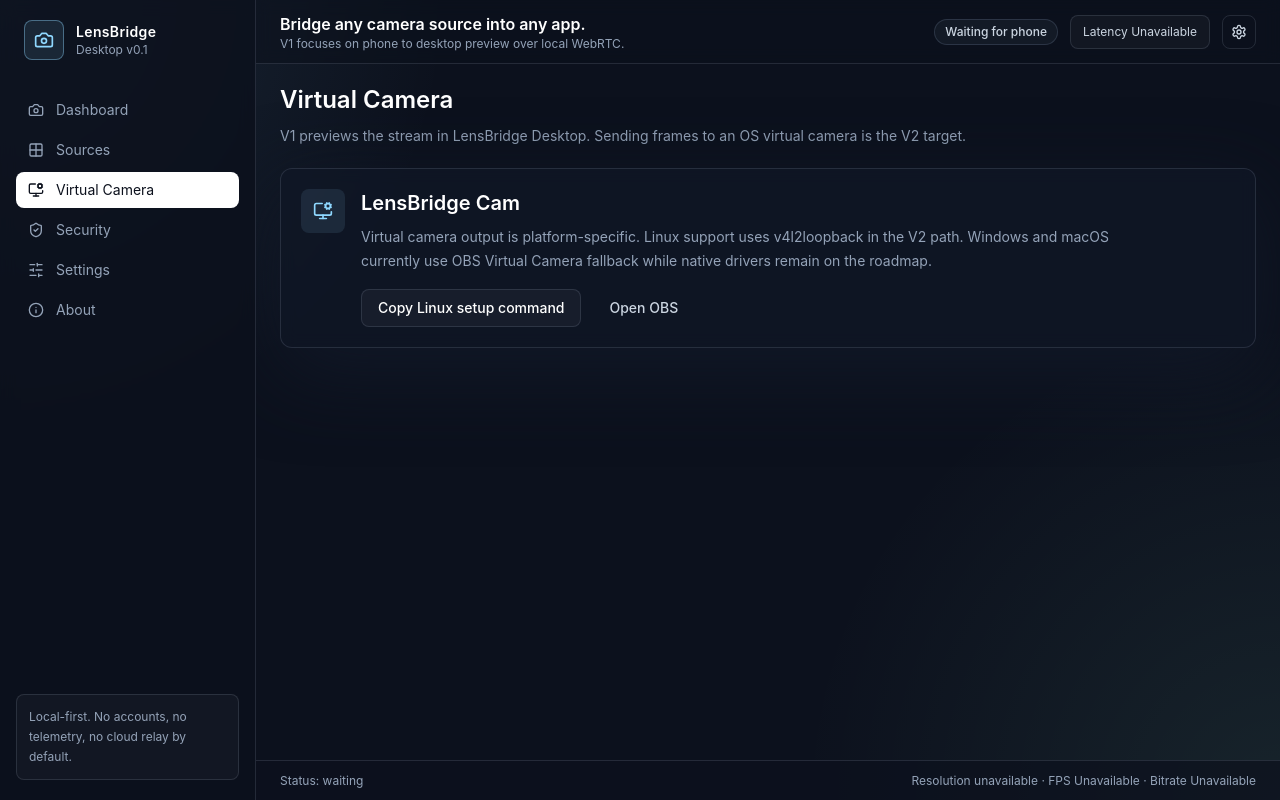
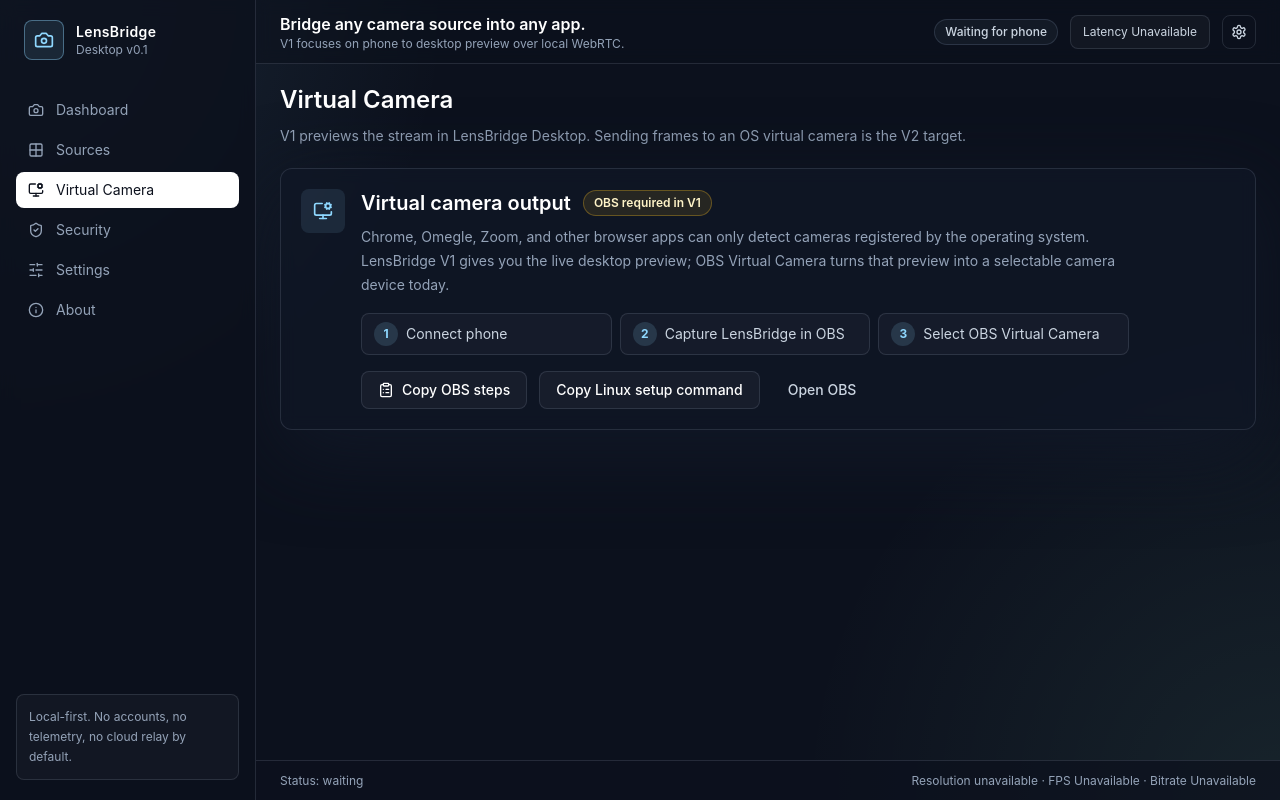
Before and after one commit to Abhi190702/lensbridge, a React (Vite) app in the folder apps/desktop/: page / in a window 1280 px wide. Both pictures are taken after a click on the button "Virtual Camera". Built offline with nearby package versions, Linux system fonts and the light colour scheme; no server answers.

Commit message:
Polish OBS camera path and signaling isolation

```diff
--- a/apps/desktop/src/components/SourcePreview.tsx
+++ b/apps/desktop/src/components/SourcePreview.tsx
@@ -1,21 +1,30 @@
 import { useEffect, useRef } from "react";
 import type { StreamMetrics } from "@lensbridge/shared";
-import { MonitorPlay, VideoOff } from "lucide-react";
+import { FlipHorizontal2, MonitorPlay, VideoOff } from "lucide-react";
 import { formatMetric } from "../lib/format";
 
 interface SourcePreviewProps {
   stream: MediaStream | null;
   metrics: Partial<StreamMetrics>;
+  mirrored: boolean;
+  onToggleMirror: () => void;
 }
 
-export function SourcePreview({ stream, metrics }: SourcePreviewProps) {
+export function SourcePreview({ stream, metrics, mirrored, onToggleMirror }: SourcePreviewProps) {
   const videoRef = useVideoStream(stream);
 
   return (
     <div className="overflow-hidden rounded-xl border border-line bg-black shadow-panel">
       <div className="video-grid relative aspect-video bg-slate-950">
         {stream ? (
-          <video ref={videoRef} className="h-full w-full object-contain" autoPlay playsInline muted />
+          <video
+            ref={videoRef}
+            className="h-full w-full object-contain transition-transform duration-200"
+            style={{ transform: mirrored ? "scaleX(-1)" : undefined }}
+            autoPlay
+            playsInline
+            muted
+          />
         ) : (
           <div className="flex h-full flex-col items-center justify-center text-slate-500">
             <VideoOff className="mb-3 h-10 w-10" />
@@ -31,6 +40,16 @@ export function SourcePreview({ stream, metrics }: SourcePreviewProps) {
           <MonitorPlay className="h-4 w-4 text-brand" />
           Phone WebRTC source
         </span>
+        <button
+          type="button"
+          className="inline-flex items-center gap-2 rounded-full border border-line px-3 py-1.5 font-medium text-slate-200 transition hover:border-brand/70 hover:text-white disabled:cursor-not-allowed disabled:opacity-50"
+          onClick={onToggleMirror}
+          disabled={!stream}
+          title="Flip the desktop preview for OBS/window capture when the browser preview feels reversed."
+        >
+          <FlipHorizontal2 className="h-3.5 w-3.5 text-brand" />
+          {mirrored ? "Mirrored output" : "Mirror output"}
+        </button>
         <span>
           FPS {formatMetric(metrics.fps)} · {metrics.width && metrics.height ? `${metrics.width}x${metrics.height}` : "Resolution unavailable"} ·{" "}
           {formatMetric(metrics.bitrateKbps, "kbps")}
--- a/apps/desktop/src/components/VirtualCameraPanel.tsx
+++ b/apps/desktop/src/components/VirtualCameraPanel.tsx
@@ -1,6 +1,17 @@
-import { MonitorCog } from "lucide-react";
+import { ClipboardList, MonitorCog } from "lucide-react";
 import { Button } from "./ui/Button";
 import { Card } from "./ui/Card";
+
+const OBS_STEPS = `LensBridge V1 -> Chrome camera setup
+
+1. Keep LensBridge Desktop open with the phone preview visible.
+2. Open OBS Studio.
+3. Add a Window Capture source and select the LensBridge Desktop window.
+4. Crop the OBS source to the preview area if needed.
+5. Click Start Virtual Camera in OBS.
+6. In Chrome, pick "OBS Virtual Camera" from the camera list.
+
+If the browser preview is reversed, click "Mirror output" under the LensBridge preview before capturing it in OBS.`;
 
 export function VirtualCameraPanel() {
   return (
@@ -9,13 +20,28 @@ export function VirtualCameraPanel() {
         <div className="flex h-11 w-11 shrink-0 items-center justify-center rounded-lg bg-brand/10 text-brand">
           <MonitorCog className="h-5 w-5" />
         </div>
-        <div>
-          <h2 className="text-xl font-semibold text-white">LensBridge Cam</h2>
+        <div className="min-w-0">
+          <div className="flex flex-wrap items-center gap-3">
+            <h2 className="text-xl font-semibold text-white">Virtual camera output</h2>
+            <span className="rounded-full border border-amber-400/30 bg-amber-400/10 px-2.5 py-1 text-xs font-semibold text-amber-100">
+              OBS required in V1
+            </span>
+          </div>
           <p className="mt-2 max-w-3xl text-sm leading-6 text-slate-400">
-            Virtual camera output is platform-specific. Linux support uses v4l2loopback in the V2 path. Windows and
-            macOS currently use OBS Virtual Camera fallback while native drivers remain on the roadmap.
+            Chrome, Omegle, Zoom, and other browser apps can only detect cameras registered by the operating system.
+            LensBridge V1 gives you the live desktop preview; OBS Virtual Camera turns that preview into a selectable
+            camera device today.
           </p>
+          <div className="mt-4 grid gap-2 text-sm text-slate-300 sm:grid-cols-3">
+            <Step number="1" label="Connect phone" />
+            <Step number="2" label="Capture LensBridge in OBS" />
+            <Step number="3" label="Select OBS Virtual Camera" />
+          </div>
           <div className="mt-4 flex flex-wrap gap-3">
+            <Button variant="secondary" onClick={() => void navigator.clipboard.writeText(OBS_STEPS)}>
+              <ClipboardList className="h-4 w-4" />
+              Copy OBS steps
+            </Button>
             <Button variant="secondary" onClick={() => void navigator.clipboard.writeText("cd drivers/linux && ./setup-v4l2loopback.sh")}>
               Copy Linux setup command
             </Button>
@@ -26,3 +52,14 @@ export function VirtualCameraPanel() {
     </Card>
   );
 }
+
+function Step({ number, label }: { number: string; label: string }) {
+  return (
+    <div className="flex items-center gap-2 rounded-lg border border-line bg-white/[0.03] px-3 py-2">
+      <span className="flex h-6 w-6 shrink-0 items-center justify-center rounded-full bg-brand/15 text-xs font-bold text-brand">
+        {number}
+      </span>
+      <span className="truncate">{label}</span>
+    </div>
+  );
+}
--- a/apps/desktop/src/pages/Dashboard.tsx
+++ b/apps/desktop/src/pages/Dashboard.tsx
@@ -1,3 +1,4 @@
+import { useState } from "react";
 import { PairingCard } from "../components/PairingCard";
 import { QualityPanel } from "../components/QualityPanel";
 import { SourcePreview } from "../components/SourcePreview";
@@ -11,6 +12,8 @@ interface DashboardProps {
 }
 
 export function Dashboard({ pairing, receiver }: DashboardProps) {
+  const [mirrorPreview, setMirrorPreview] = useState(false);
+
   return (
     <div className="grid gap-5">
       {pairing.error ? <ErrorState message={pairing.error} onRetry={pairing.refresh} /> : null}
@@ -24,7 +27,12 @@ export function Dashboard({ pairing, receiver }: DashboardProps) {
         onRegenerate={pairing.regenerate}
       />
       <div className="grid gap-5 xl:grid-cols-[1fr_24rem]">
-        <SourcePreview stream={receiver.remoteStream} metrics={receiver.metrics} />
+        <SourcePreview
+          stream={receiver.remoteStream}
+          metrics={receiver.metrics}
+          mirrored={mirrorPreview}
+          onToggleMirror={() => setMirrorPreview((value) => !value)}
+        />
         <QualityPanel />
       </div>
     </div>
```
Also changed, not shown: 3 other files (tests, documents, lock files or other folders).
